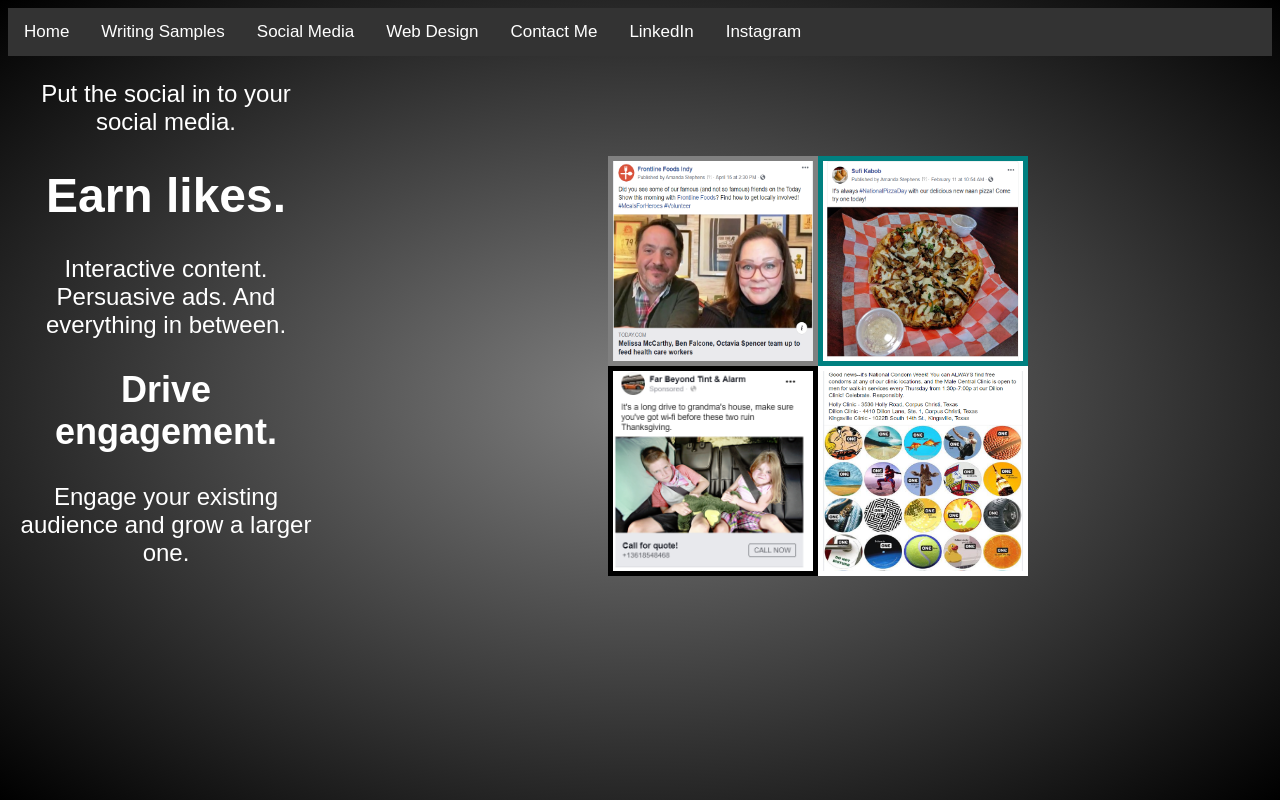
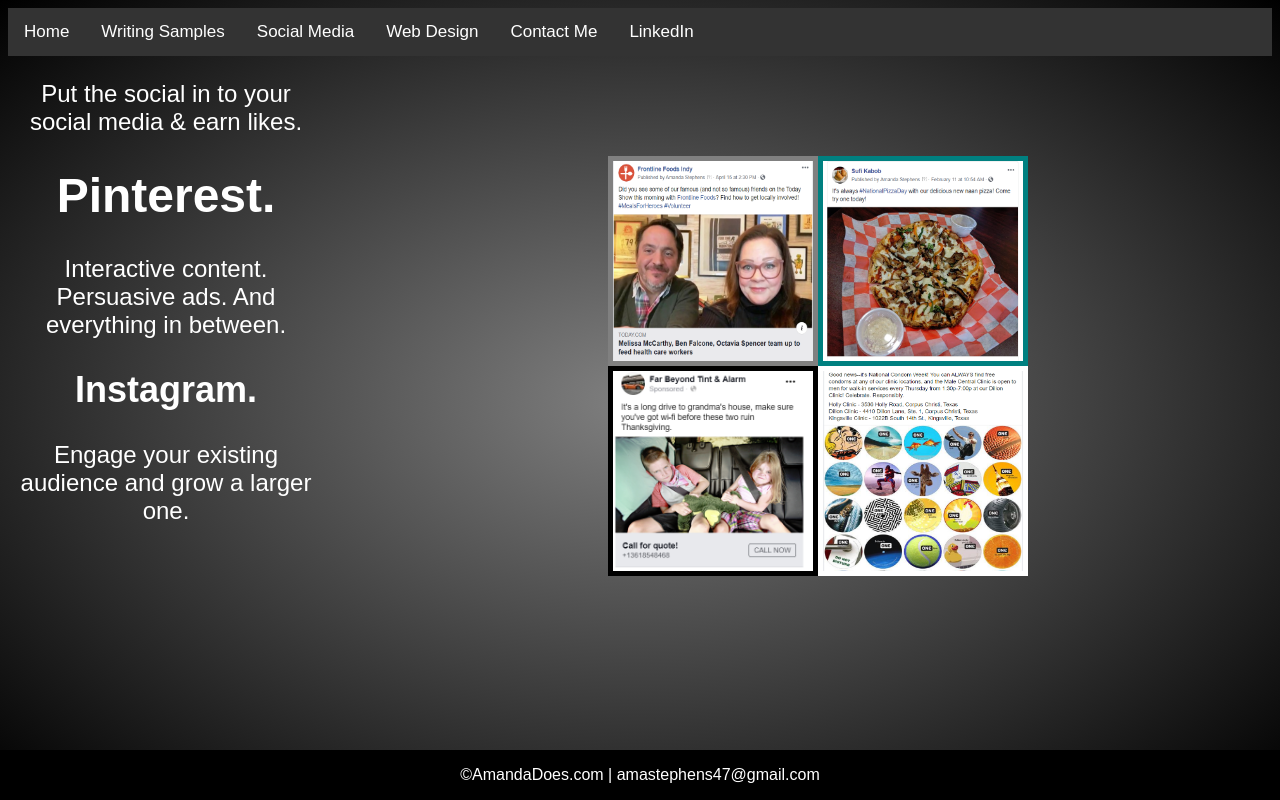
Before and after one commit to amastephens47/Portfolio, a plain HTML site: page social.html in a window 1280 px wide. Drawn offline with Linux system fonts and the light colour scheme.

Commit message:
Update social.html

```diff
--- a/social.html
+++ b/social.html
@@ -17,12 +17,11 @@
       <a href="web.html">Web Design</a>
       <a href="contact.html">Contact Me</a>
       <a href="https://www.linkedin.com/in/amanda-stephens-203843a9/" target="blank">LinkedIn</a>
-      <a href="https://www.instagram.com/amphetamine47/" target="blank">Instagram</a>
-    </div>
-    <div class="leftrail"><p>Put the social in to your social media.</p>
-      <h1>Earn likes.</h1>
+      </div>
+    <div class="leftrail"><p>Put the social in to your social media & earn likes.</p>
+      <h1>Pinterest.</h1>
       <p>Interactive content. Persuasive ads. And everything in between.</p>
-      <h2>Drive engagement.</h2>
+      <h2>Instagram.</h2>
     <p>Engage your existing audience and grow a larger one.</p></div>
     <div class="wrapper">
       <div class="boxa"><img src="frontline.PNG" height="200" width="200"></div>
@@ -30,5 +29,8 @@
       <div class="boxc"><img src="FarBeyond_Ad.png" height="200" width="200"></div>
       <div class="boxd"><img src="WAMHS.PNG" height="200" width="200"></div>
       </div>
+    <div class="footer">
+  <p>©AmandaDoes.com | amastephens47@gmail.com</p>
+</div>
 </body>
 </html>
```
